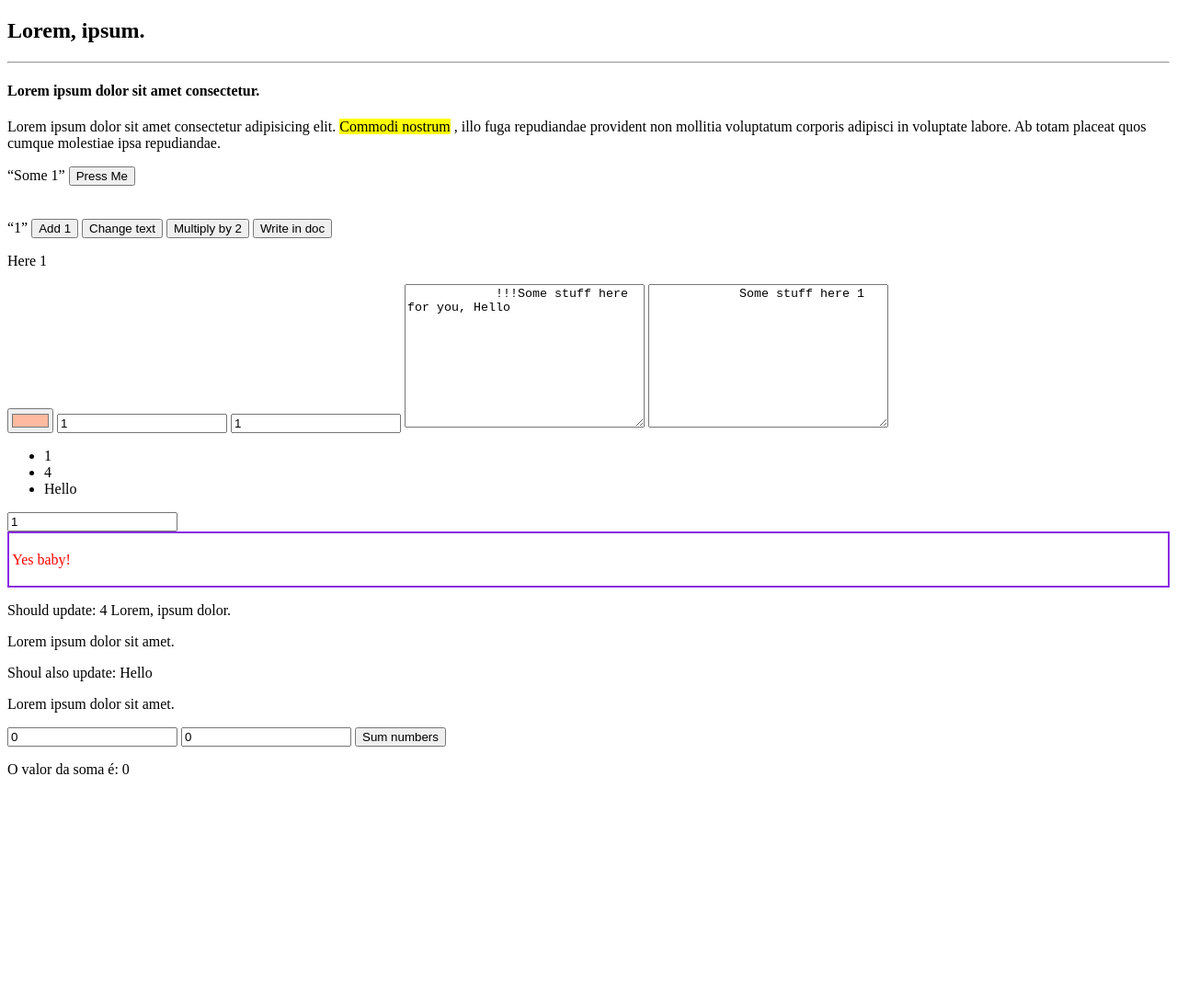
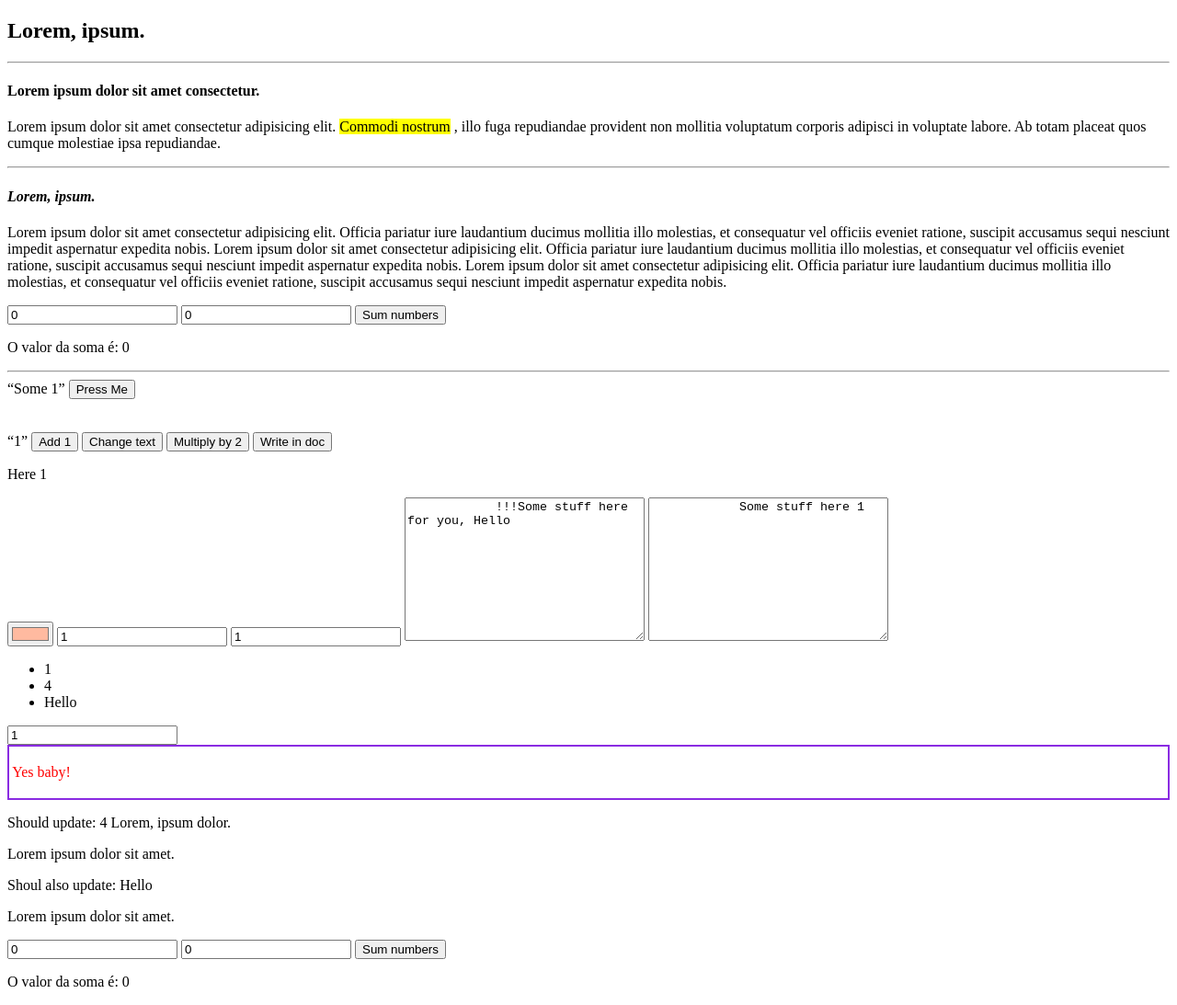
Before and after one commit to TomascpMarques/mini-templating, a website with bundled scripts: page html/index.html in a window 1280 px wide. Shown: the whole page at 92% size. Before the commit the page ends 862 px from the top, so only its background shows below. Built offline with nearby package versions, Linux system fonts and the light colour scheme.

Commit message:
fixed example usage of handle action

```diff
--- a/html/component.html
+++ b/html/component.html
@@ -5,6 +5,7 @@
     <p>Lorem ipsum dolor sit amet consectetur adipisicing elit.
         <mark>Commodi nostrum</mark> , illo fuga repudiandae provident non mollitia voluptatum corporis adipisci in voluptate labore. Ab totam placeat quos cumque molestiae ipsa repudiandae.
     </p>
+    <mini-component src="./compo.html"> </mini-component>
     <q id="sss" @bind>Some {{@state1}}</q>
     <button onclick="app.handle('addOne')">Press Me</button>
 </div>
--- a/html/index.html
+++ b/html/index.html
@@ -53,11 +53,11 @@
             <p @bind>Shoul also update: {{@state3}}</p>
         </div>
         <p>Lorem ipsum dolor sit amet.</p>
-        <input type="number" id="inp111" @value="{{num1}}">
-        <input type="number" id="inp112" @value="{{num2}}">
+        <input type="number" id="inp111" @bind @value="{{num1}}">
+        <input type="number" id="inp112" @bind @value="{{num2}}">
         <!-- <input type="number" id="inp111" @value="{{num1}}" onchange="app.updateStateValuesFormBindings(null, this.value, 'num1')" />
         <input type="number" id="inp112" @value="{{num2}}" onchange="app.updateStateValuesFormBindings(null, this.value, 'num2')" /> -->
-        <button id=" bt1 " onclick="app.handle('add')">
+        <button id=" bt1 " onclick="app.handle('sumTwoNumbers')">
             Sum numbers
         </button>
         <p @bind>O valor da soma é: {{@result}}</p>
```
